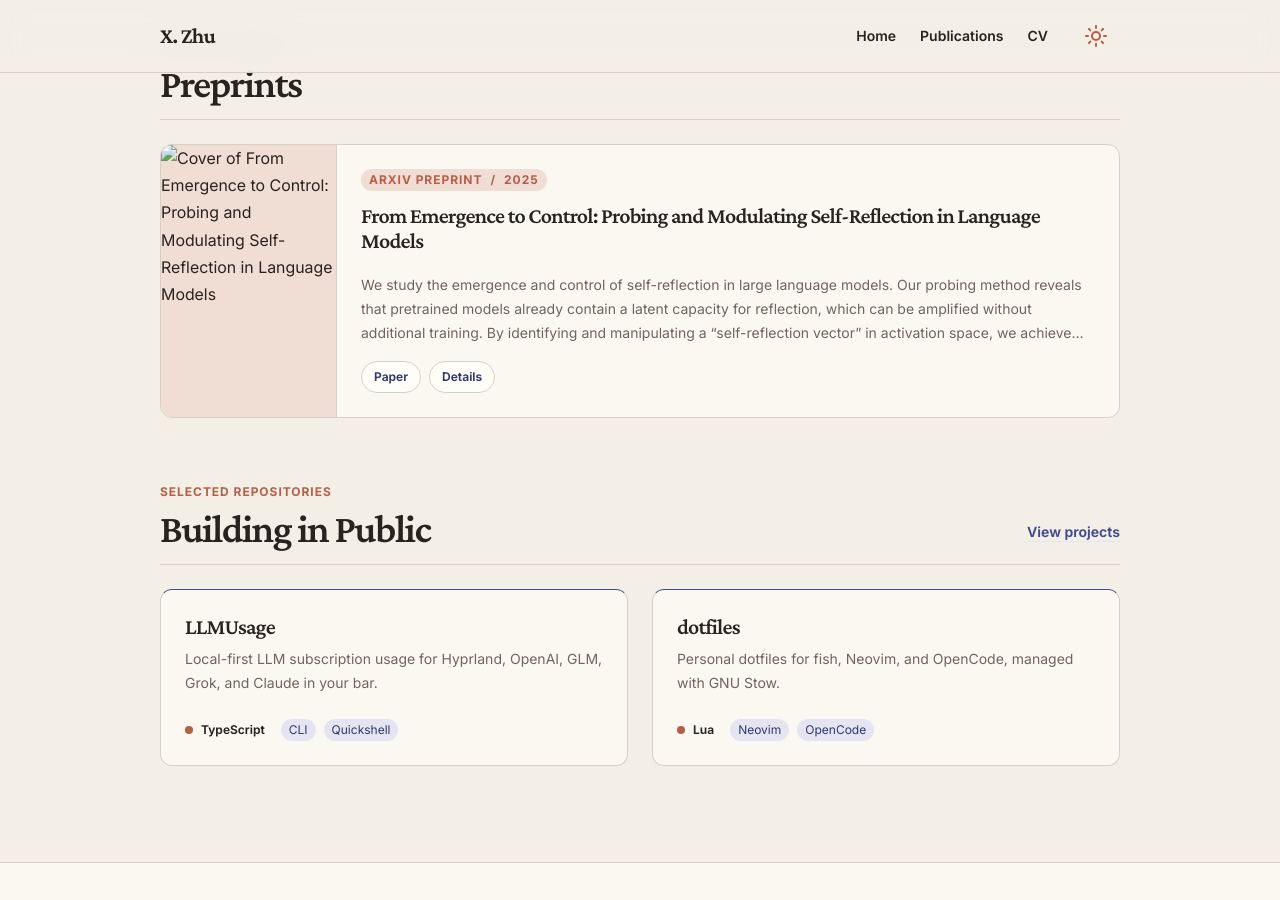
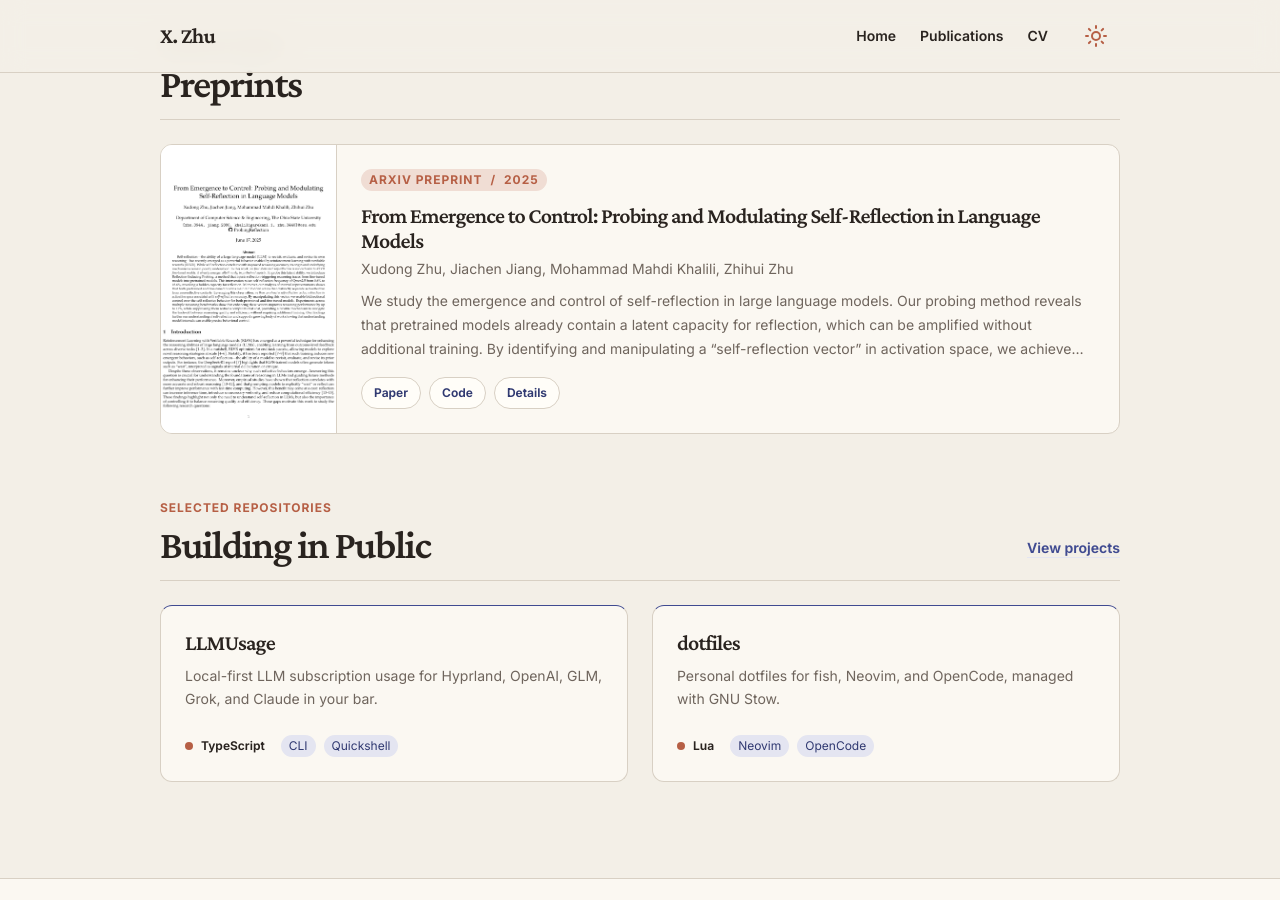
Before and after one commit to xzAscC/xzAscC.github.io, a Jekyll site: the page built from _pages/about.md, in a window 1280 px wide and 900 px high, scrolled down 1640 px. Built offline with Jekyll 4.4.1, drawn with Linux system fonts in a browser that asks for light colours; a script that is not in the unit is left out.

Commit message:
Enrich self-reflection publication metadata
Ultraworked with [Sisyphus](https://github.com/code-yeongyu/oh-my-openagent)

Co-authored-by: Sisyphus <clio-agent@sisyphuslabs.ai>

```diff
--- a/_publications/2025-06-13-From Emergence to Control: Probing and Modulating Self-Reflection in Language Models.md
+++ b/_publications/2025-06-13-From Emergence to Control: Probing and Modulating Self-Reflection in Language Models.md
@@ -5,7 +5,14 @@ category: conferences
 excerpt: 'We study the emergence and control of self-reflection in large language models. Our probing method reveals that pretrained models already contain a latent capacity for reflection, which can be amplified without additional training. By identifying and manipulating a “self-reflection vector” in activation space, we achieve bidirectional control over reflective behavior, improving reasoning accuracy or reducing computation as needed. This work deepens understanding of self-reflection and demonstrates how model internals can enable precise behavioral modulation.'
 date: 2025-06-13
 venue: 'arxiv preprint'
+authors:
+  - Xudong Zhu
+  - Jiachen Jiang
+  - Mohammad Mahdi Khalili
+  - Zhihui Zhu
+cover: /assets/images/publications/self-reflection.png
 paperurl: 'https://arxiv.org/abs/2506.12217'
+codeurl: 'https://github.com/xzAscC/ProbingReflection'
 citation: 'Zhu X, Jiang J, Khalili M M, et al. From Emergence to Control: Probing and Modulating Self-Reflection in Language Models[J]. arXiv preprint arXiv:2506.12217, 2025.'
 ---
 
```
Also changed, not shown: assets/images/publications/self-reflection.png (added).
